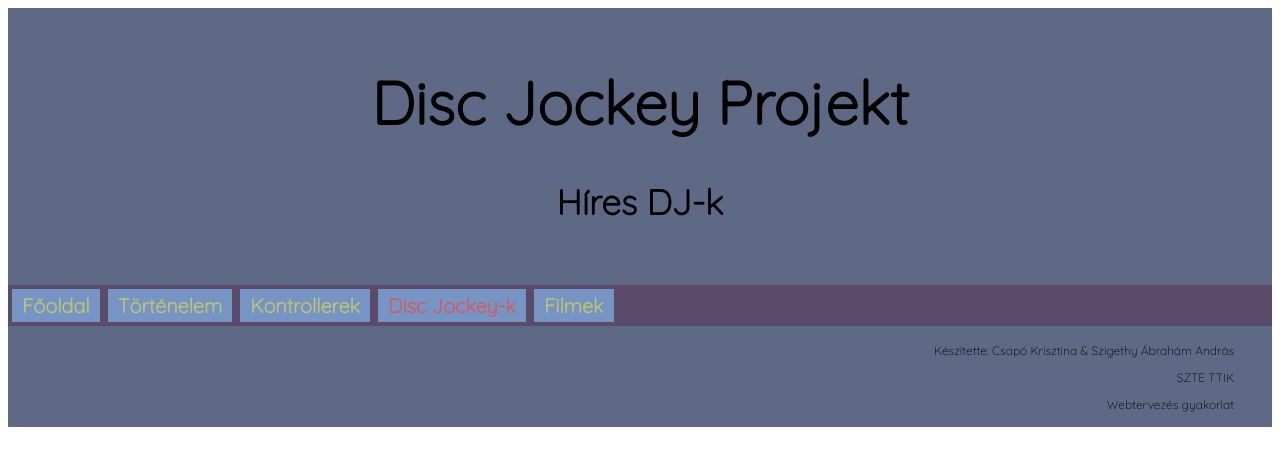
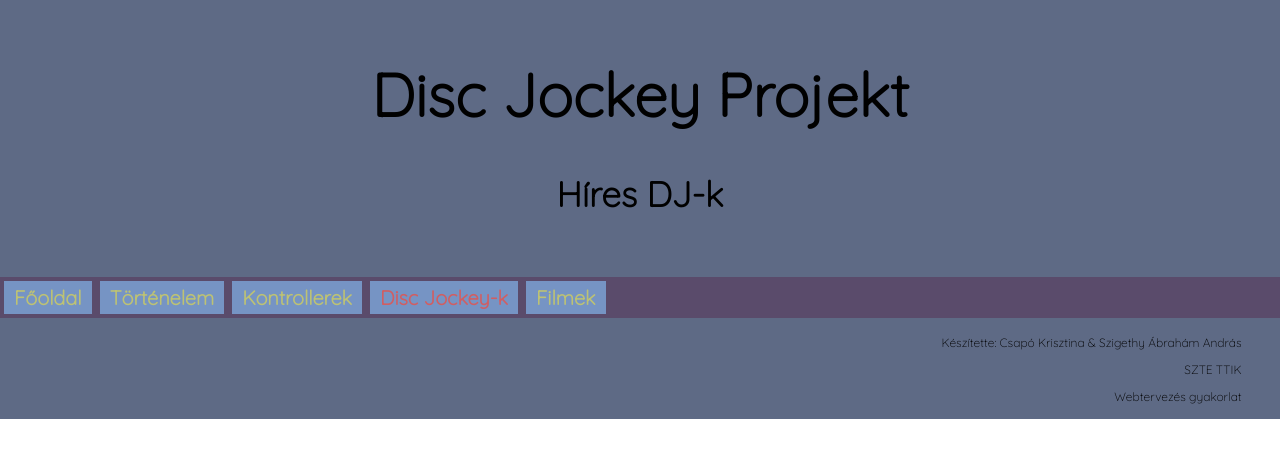
Before and after one commit to AbThy/WebTerv, a PHP site: page /djk.html in a window 1280 px wide. Shown: the top 466 px of the page. Run offline with PHP 8.4, Linux system fonts and the light colour scheme.

Commit message:
fixed: kitölti a honlap az egész oldalt

```diff
--- a/css/main.css
+++ b/css/main.css
@@ -1,7 +1,9 @@
 /*  HTML5 szabvány elemek   */
-html
+html, body
 {
     font-family: 'Quicksand', sans-serif;
+    padding: 0px;
+    margin: 0px;
 }
 
 header
```
